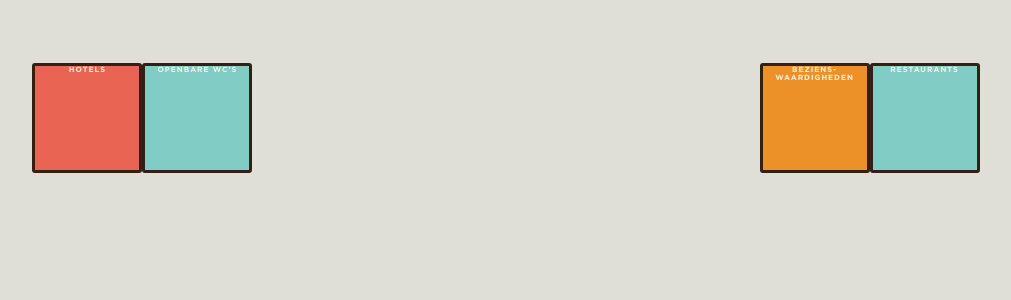
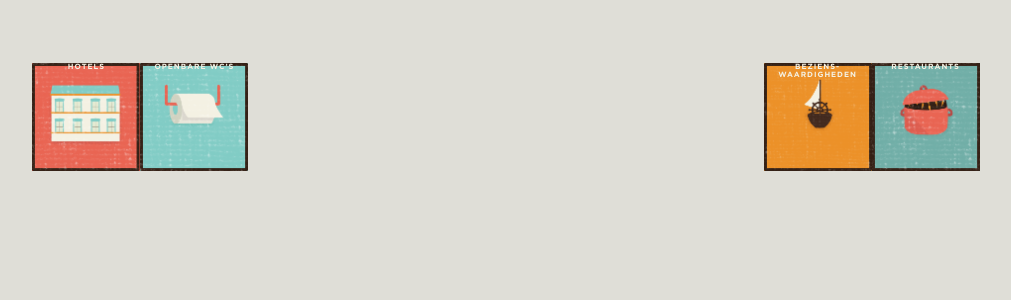
Before and after one commit to pieterbeulque/rolstende, a PHP site: page / in a window 1280 px wide. Shown: the part 30-330 px from the top of the page, without its empty margins (134-1145 px from the left). Run offline with PHP 8.4, Linux system fonts and the light colour scheme; some libraries are stand-ins or nearby versions.

Commit message:
Homescreen icons

```diff
--- a/app/src/css/style.css
+++ b/app/src/css/style.css
@@ -97,14 +97,17 @@ body {
 /* line 5, ../scss/modules/_icon-grid.scss */
 .grid-item {
   background-color: #81ccc5;
-  border: 3px solid #331f14;
-  border-radius: 3px;
+  background-image: url(../img/start_icon_01.png);
+  -webkit-background-size: 100%;
+  -moz-background-size: 100%;
+  -o-background-size: 100%;
+  background-size: 100%;
   -webkit-box-sizing: border-box;
   -moz-box-sizing: border-box;
   box-sizing: border-box;
   margin-bottom: 1.2em;
-  height: 110px;
-  width: 110px;
+  height: 108px;
+  width: 108px;
 }
 /* line 14, ../scss/modules/_icon-grid.scss */
 .grid-item:first-child {
@@ -124,6 +127,21 @@ body {
 }
 
 /* line 31, ../scss/modules/_icon-grid.scss */
+.icon-restaurants {
+  background-image: url(../img/start_icon_02.png);
+}
+
+/* line 35, ../scss/modules/_icon-grid.scss */
+.icon-toilets {
+  background-image: url(../img/start_icon_03.png);
+}
+
+/* line 39, ../scss/modules/_icon-grid.scss */
+.icon-poi {
+  background-image: url(../img/start_icon_04.png);
+}
+
+/* line 43, ../scss/modules/_icon-grid.scss */
 .grid-item a {
   color: #f4f1e3;
   display: block;
--- a/app/src/index.htm
+++ b/app/src/index.htm
@@ -21,16 +21,16 @@
         </header>
         <div class="container">
             <ul class="icon-grid">
-                <li class="grid-item">
+                <li class="grid-item icon-hotels">
                     <a href="#" title="">Hotels</a>
                 </li>
-                <li class="grid-item">
+                <li class="grid-item icon-restaurants">
                     <a href="#" title="">Restaurants</a>
                 </li>
-                <li class="grid-item">
+                <li class="grid-item icon-toilets">
                     <a href="#" title="">Openbare WC&rsquo;s</a>
                 </li>
-                <li class="grid-item">
+                <li class="grid-item icon-poi">
                     <a href="#" title="">Beziens&#45;waardigheden</a>
                 </li>
             </ul>
--- a/app/src/scss/modules/_icon-grid.scss
+++ b/app/src/scss/modules/_icon-grid.scss
@@ -4,20 +4,12 @@
 
 .grid-item {
     background-color: $blue;
-    border: 3px solid $brown;
-    border-radius: 3px;
+    background-image: url(../img/start_icon_01.png);
+    @include background-size(100%);
     @include box-sizing(border-box);
     margin-bottom: 1.2em;
-    height: 110px;
-    width: 110px;
-
-    &:first-child {
-        background-color: $red;
-    }
-
-    &:last-child {
-        background-color: $orange;
-    }
+    height: 108px;
+    width: 108px;
 
     &:nth-child(odd) {
         float: left;
@@ -26,6 +18,18 @@
     &:nth-child(even) {
         float: right;
     }
+}
+
+.icon-restaurants {
+    background-image: url(../img/start_icon_02.png);
+}
+
+.icon-toilets {
+    background-image: url(../img/start_icon_03.png);
+}
+
+.icon-poi {
+    background-image: url(../img/start_icon_04.png);
 }
 
 .grid-item a {
```
Also changed, not shown: app/src/img/start_icon_01.png (added), app/src/img/start_icon_02.png (added), app/src/img/start_icon_03.png (added), app/src/img/start_icon_04.png (added).
